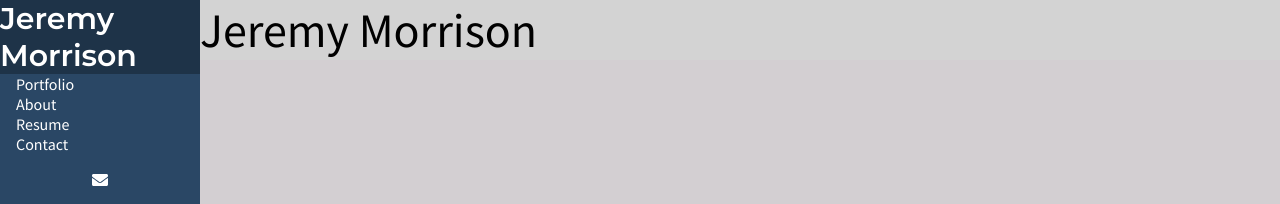
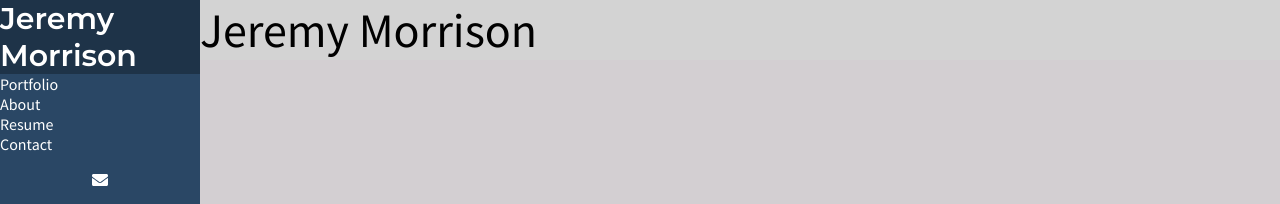
Before and after one commit to jemorriso/jeremymorrison.ca, a React (Create React App) app: page / in a window 1280 px wide. Shown: the top 204 px of the page. Built offline with nearby package versions, Linux system fonts and the light colour scheme.

Commit message:
Add navbar hover styling

```diff
--- a/src/components/Navbar.js
+++ b/src/components/Navbar.js
@@ -1,6 +1,6 @@
 import React from 'react';
 import styled from 'styled-components';
-import { Link } from 'react-router-dom';
+import { Link, useLocation } from 'react-router-dom';
 import PropTypes from 'prop-types';
 
 const Wrapper = styled.nav`
@@ -9,11 +9,21 @@ const Wrapper = styled.nav`
 `;
 
 const Ul = styled.ul`
-  padding-left: 1em;
+  /* padding-left: 1em; */
 `;
 
 const Li = styled.li`
   list-style-type: none;
+  width: 100%;
+
+  &:hover {
+    background-color: #365c81;
+  }
+`;
+
+const LinkWrapper = styled(Link)`
+  display: inline-block;
+  width: 100%;
 `;
 
 function Navbar(props) {
@@ -23,24 +33,24 @@ function Navbar(props) {
     <Wrapper>
       <Ul className="nav-items">
         <Li>
-          <Link to="/portfolio" onClick={toggleSidebar}>
+          <LinkWrapper to="/portfolio" onClick={toggleSidebar}>
             Portfolio
-          </Link>
+          </LinkWrapper>
         </Li>
         <Li>
-          <Link to="/about" onClick={toggleSidebar}>
+          <LinkWrapper to="/about" onClick={toggleSidebar}>
             About
-          </Link>
+          </LinkWrapper>
         </Li>
         <Li>
-          <Link to="/resume" onClick={toggleSidebar}>
+          <LinkWrapper to="/resume" onClick={toggleSidebar}>
             Resume
-          </Link>
+          </LinkWrapper>
         </Li>
         <Li>
-          <Link to="/contact" onClick={toggleSidebar}>
+          <LinkWrapper to="/contact" onClick={toggleSidebar}>
             Contact
-          </Link>
+          </LinkWrapper>
         </Li>
       </Ul>
     </Wrapper>
```
